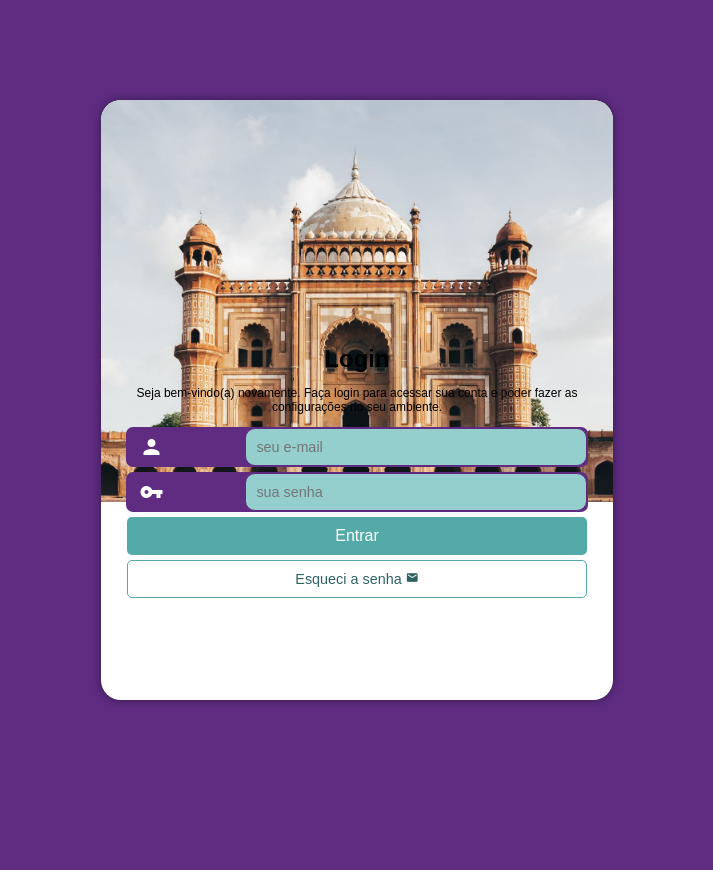
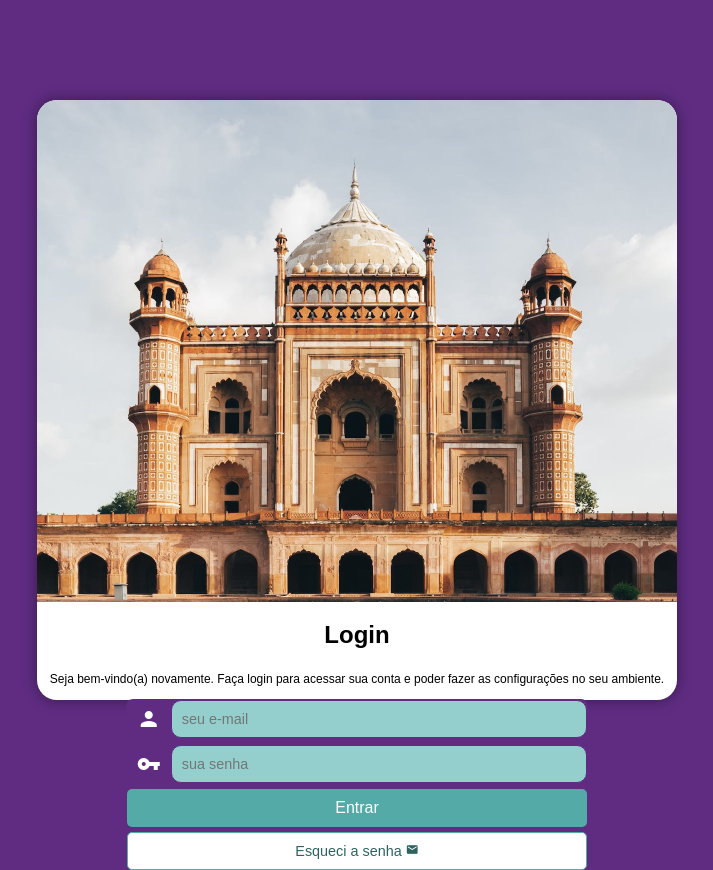
Before and after one commit to vitorarevalo/projeto-login, a plain HTML site: page index.html in a window 1280 px wide. Shown: the whole page, without its empty margins (283-996 px from the left). Before the commit the page ends 800 px from the top, so only its background shows below. Drawn offline with Linux system fonts and the light colour scheme.

Commit message:
melhorando o projeto

```diff
--- a/estilos/mobile.css
+++ b/estilos/mobile.css
@@ -33,22 +33,32 @@ html, body{
  main{
     position: relative;
     background-color: white;
-    width: 40vw;
+    /* width: 40vw;
+    height: 75vh; */
+    width: 50vw;
     height: 75vh;
     top: 50%;
     left: 50%;
     transform: translate(-50%, -50%);
     border-radius: 20px;
-    box-shadow: 0px 0px 10px 1px rgba(0, 0, 0, 0.363)
+    box-shadow: 0px 0px 14px 1px rgba(0, 0, 0, 0.363)
  }
 
 
 
 
  #imagem{
-    height: 30vh;
+    /* height: 30vh; */
+    height: 100%;
+    width: 100%;
  }
 
+ img{
+    border-radius: 20px 20px 0px 0px;
+    /* width: 40vw; */
+    width: 100%;
+    height: 100%;
+ }
 
  #formulario{
     text-align: center;
@@ -63,14 +73,9 @@ html, body{
     text-align: center;
  }
 
- img{
-    border-radius: 20px 20px 0px 0px;
-    width: 40vw;
-
- }
 
  h1{
-    padding: 5px;
+    padding: 15px;
     font-weight: 700;
  }
 
@@ -94,7 +99,8 @@ html, body{
     float: right;
     font-size: 0.9em;
     border: 1px solid #5F2C82;
-    width: 25vw;
+    /* width: 25vw; */
+    width: 100%;
     outline: none;
  }
 
```
